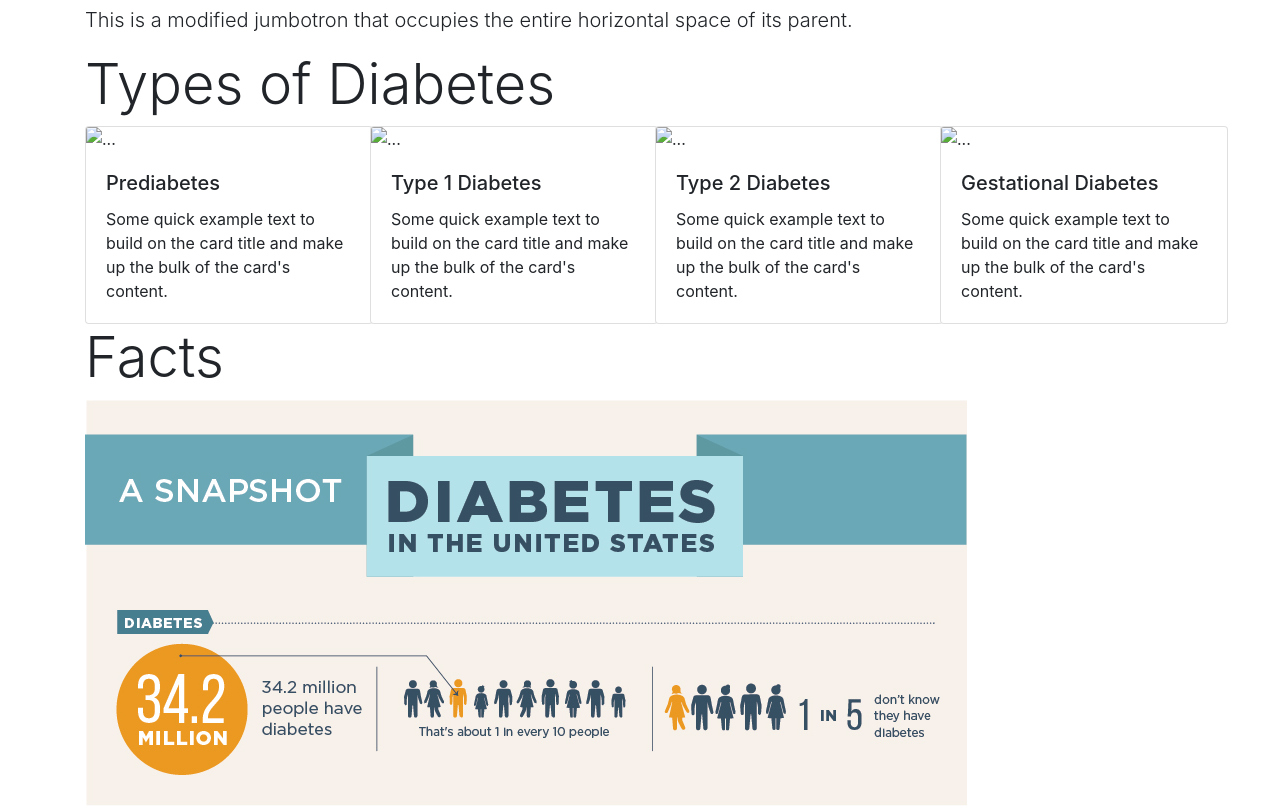
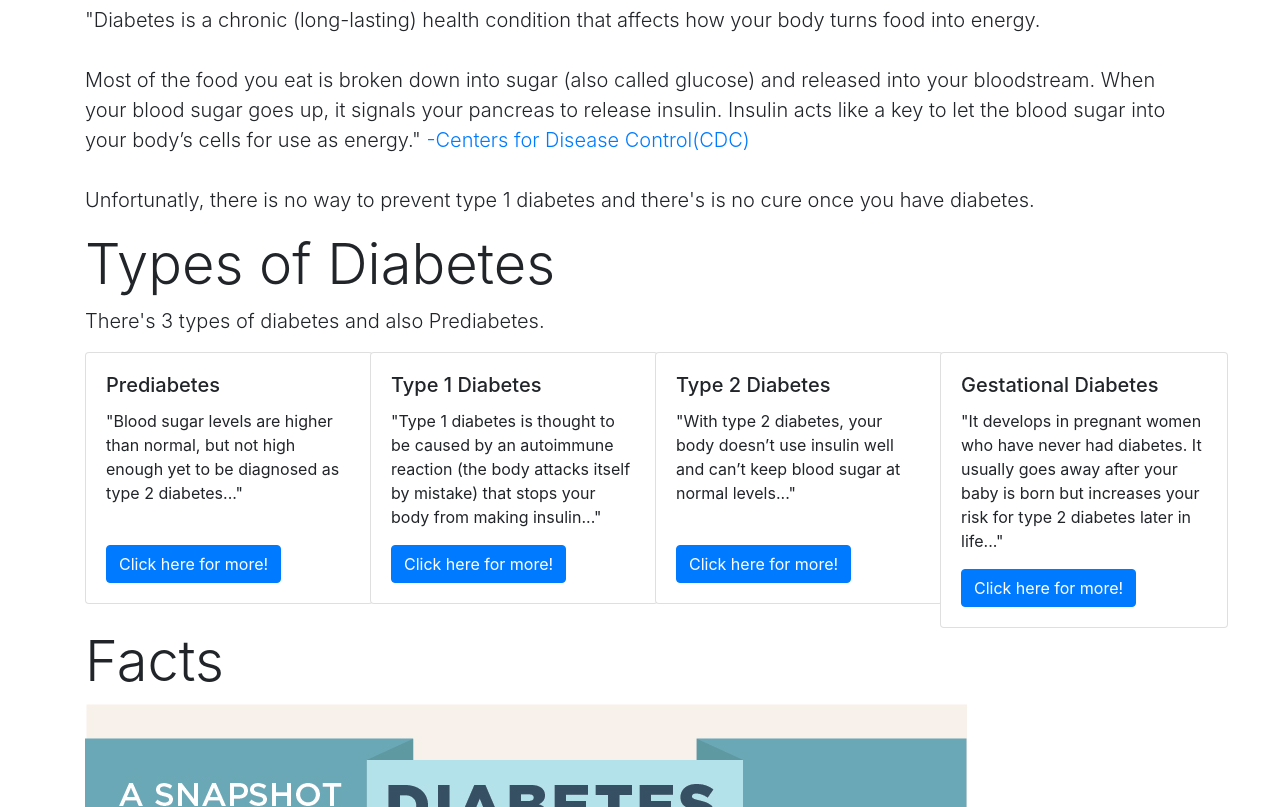
Before and after one commit to ry-al/diabetesML, a plain HTML site: page templates/index.html in a window 1280 px wide. Shown: the part 690-1497 px from the top of the page. Drawn offline with nearby package versions, Linux system fonts and the light colour scheme.

Commit message:
added more card details

```diff
--- a/templates/index.html
+++ b/templates/index.html
@@ -116,63 +116,77 @@
       <!-- WHAT IS DIABETES -->
       <div class="container">
         <h1 class="display-4">What is Diabetes?</h1>
-        <p class="lead">This is a modified jumbotron that occupies the entire horizontal space of its parent.</p>
+        <p class="lead">"Diabetes is a chronic (long-lasting) health condition that affects how your body turns food
+          into energy.
+          <br>
+          <br>
+          Most of the food you eat is broken down into sugar (also called glucose) and released into your bloodstream.
+          When your blood sugar goes up, it signals your pancreas to release insulin.
+          Insulin acts like a key to let the blood sugar into your body’s cells for use as energy."
+          <a href="https://www.cdc.gov/diabetes/basics/diabetes.html" target="_blank">-Centers for Disease Control(CDC)</a>
+          <br>
+          <br>
+          Unfortunatly, there is no way to prevent type 1 diabetes and there's is no cure once you have diabetes.</p>
       </div>
     </div>
 
     <!-- TYPES -->
     <div class="container">
       <h1 class="display-4"> Types of Diabetes </h1>
+      <p class="lead">There's 3 types of diabetes and also Prediabetes. </p>
       <div class="row separate">
         <div class="col-md-3">
           <div class="card" style="width: 18rem;">
-            <img src="..." class="card-img-top" alt="...">
             <div class="card-body">
               <h5 class="card-title">Prediabetes</h5>
-              <p class="card-text">Some quick example text to build on the card title and make up the bulk of the
-                card's
-                content.
+              <p class="card-text">
+                "Blood sugar levels are higher than normal, but not high enough yet to be diagnosed as type 2
+                diabetes..."
               </p>
+              <br>
+              <a href="https://www.cdc.gov/diabetes/basics/prediabetes.html" target="_blank"
+                class="btn btn-primary">Click here for more!</a>
             </div>
           </div>
         </div>
         <div class="col-md-3">
           <div class="card" style="width: 18rem;">
-            <img src="..." class="card-img-top" alt="...">
             <div class="card-body">
               <h5 class="card-title">Type 1 Diabetes</h5>
               <p class="card-text">
-                Some quick example text to build on the card title and make up the bulk of the
-                card's
-                content.
+                "Type 1 diabetes is thought to be caused by an autoimmune reaction (the body attacks itself by mistake)
+                that stops your body from making insulin..."
               </p>
+              <a href="https://www.cdc.gov/diabetes/basics/type1s.html" target="_blank" class="btn btn-primary">
+                Click here for more!</a>
             </div>
           </div>
         </div>
         <div class="col-md-3">
           <div class="card" style="width: 18rem;">
-            <img src="..." class="card-img-top" alt="...">
             <div class="card-body">
               <h5 class="card-title">Type 2 Diabetes</h5>
               <p class="card-text">
-                Some quick example text to build on the card title and make up the bulk of the
-                card's
-                content.
+                "With type 2 diabetes, your body doesn’t use insulin well and can’t keep blood sugar at normal
+                levels..."
               </p>
+              <br>
+              <a href="https://www.cdc.gov/diabetes/basics/type2.html" target="_blank" class="btn btn-primary">
+                Click here for more!</a>
             </div>
           </div>
         </div>
         <div class="col-md-3">
           <div class="card" style="width: 18rem;">
-            <img src="..." class="card-img-top" alt="...">
             <div class="card-body">
               <h5 class="card-title">Gestational Diabetes</h5>
               <p class="card-text">
-                Some quick example text to build on the card title and make up the bulk of
-                the
-                card's
-                content.
+                "It develops in pregnant women who have never had diabetes.
+                It usually goes away after your baby is born but increases your risk for type 2 diabetes later in
+                life..."
               </p>
+              <a href="https://www.cdc.gov/diabetes/basics/gestational.html" target="_blank"
+                class="btn btn-primary">Click here for more!</a>
             </div>
           </div>
         </div>
```
Also changed, not shown: templates/test.html (+12 -10 lines).
